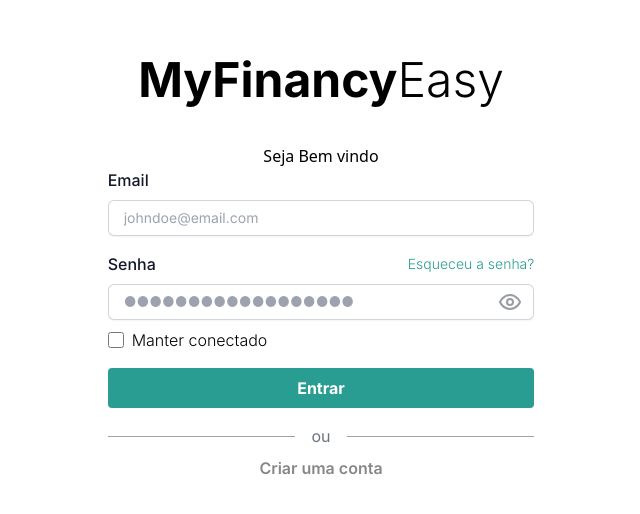
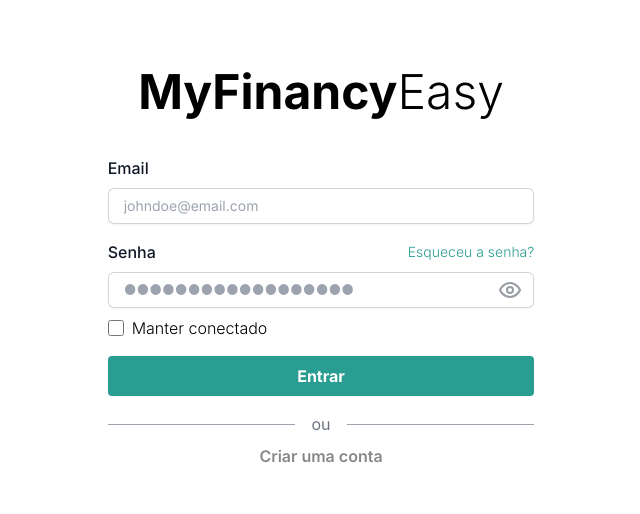
Before and after one commit to renancaldasdev/financialEasy-frontend, a Vue app: page / in a window 1280 px wide. Shown: the part 132-646 px from the top of the page, without its empty margins (319-959 px from the left). Built offline with nearby package versions, Linux system fonts and the light colour scheme.

Commit message:
feat: criado componente de botão para login e cadastro

```diff
--- /dev/null
+++ b/src/components/Buttons/ButtonStandard.vue
@@ -0,0 +1,9 @@
+<template>
+  <div class="flex gap-2 mt-4">
+    <button
+      class="w-full bg-primaryColor text-white p-2 rounded font-bold hover:bg-primaryColorHover"
+    >
+      <slot></slot>
+    </button>
+  </div>
+</template>
--- a/src/views/CreateAccountView.vue
+++ b/src/views/CreateAccountView.vue
@@ -89,7 +89,7 @@
             id="comments"
             name="comments"
             type="checkbox"
-            class="h-4 w-4 rounded border-gray-300 text-primaryColor focus:ring-primaryColor bg-primaryColor"
+            class="h-4 w-4 rounded border-gray-300 accent-primaryColor"
           />
         </div>
         <div class="leading-6">
@@ -99,9 +99,7 @@
         </div>
       </div>
 
-      <div class="flex gap-2 mt-4">
-        <button class="w-full bg-primaryColor text-white p-2 rounded font-bold">Criar</button>
-      </div>
+      <ButtonStandard> Criar </ButtonStandard>
 
       <div class="flex items-center justify-center mt-4">
         <div class="flex-grow border-t border-gray-400"></div>
@@ -124,6 +122,7 @@ import { reactive, ref } from 'vue'
 import { useRouter } from 'vue-router'
 import { useToast } from 'vue-toastification'
 import http from '@/services/http.js'
+import ButtonStandard from '@/components/Buttons/ButtonStandard.vue'
 
 import eyeClose from '@/components/icons/eyeClose.vue'
 import eyeOpen from '@/components/icons/eyeOpen.vue'
--- a/src/views/LoginFormView.vue
+++ b/src/views/LoginFormView.vue
@@ -1,5 +1,4 @@
 <template>
-  <h2>Seja Bem vindo</h2>
   <form @submit.prevent="login" class="w-1/2 lg:w-1/3">
     <div class="sm:col-span-4">
       <label for="email" class="block font-medium leading-6 text-gray-900 text-base">Email</label>
@@ -73,9 +72,7 @@
       </div>
     </div>
 
-    <div class="flex gap-2 mt-4">
-      <button class="w-full bg-primaryColor text-white p-2 rounded font-bold">Entrar</button>
-    </div>
+    <ButtonStandard> Entrar </ButtonStandard>
 
     <div class="flex items-center justify-center mt-4">
       <div class="flex-grow border-t border-gray-400"></div>
@@ -143,6 +140,7 @@ import { useRouter } from 'vue-router'
 import { useToast } from 'vue-toastification'
 import http from '@/services/http.js'
 import ModalStandard from '@/components/Modal/ModalStandard.vue'
+import ButtonStandard from '@/components/Buttons/ButtonStandard.vue'
 
 import eyeClose from '@/components/icons/eyeClose.vue'
 import eyeOpen from '@/components/icons/eyeOpen.vue'
--- a/tailwind.config.js
+++ b/tailwind.config.js
@@ -30,6 +30,7 @@ export default {
     extend: {
       colors: {
         primaryColor: '#299D91',
+        primaryColorHover: '#41B8AC',
         defaultBlack: '#191919',
         secondary: '#525256',
         gray01: '#666666',
```
